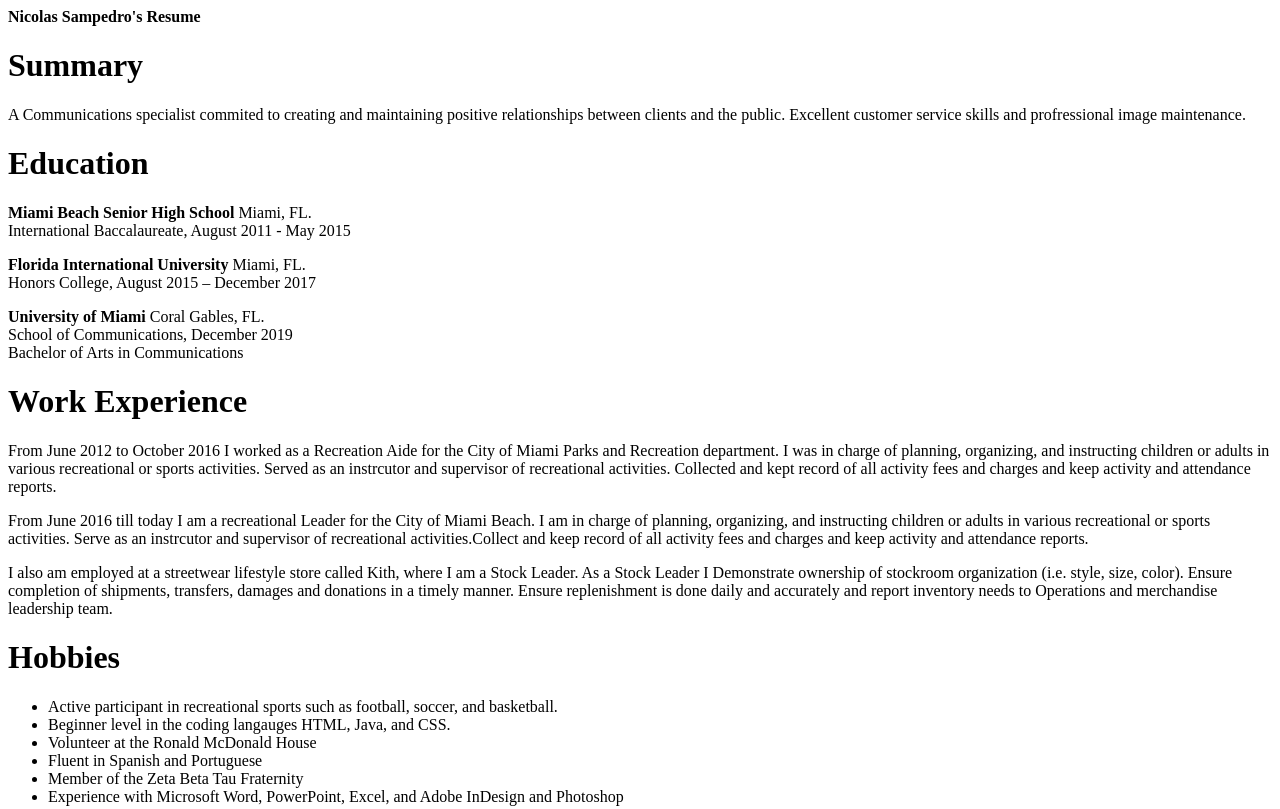
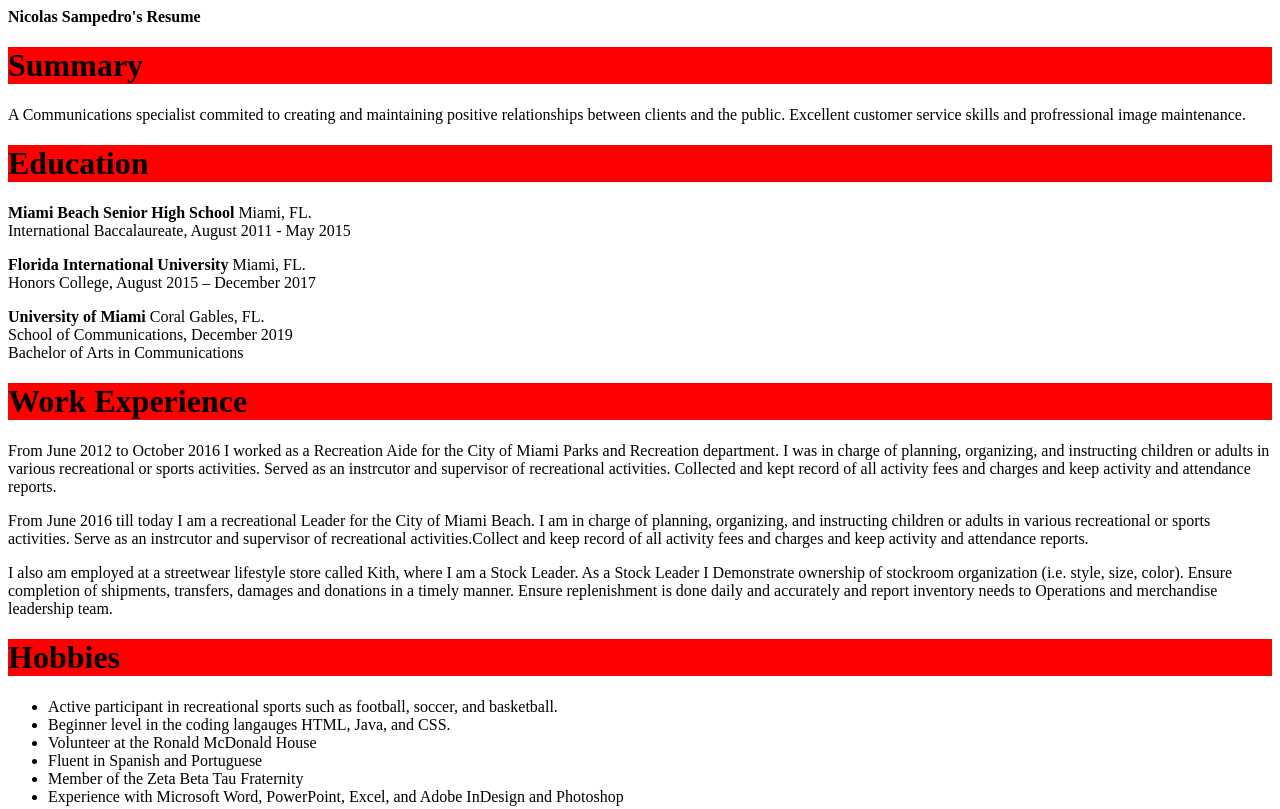
Before and after one commit to nsampedro/CIM111, a plain HTML site: page HW/Resume/index.html in a window 1280 px wide. Shown: the top 809 px of the page. Drawn offline with Linux system fonts and the light colour scheme.

Commit message:
css intro
added a css link and changed the color of headings

```diff
--- a/HW/Resume/index.html
+++ b/HW/Resume/index.html
@@ -5,6 +5,9 @@
     <meta name="author" content="Nicolas Sampedro">
     <meta name="description" content="Nicolas Sampedro's resume"
     <title><strong>Nicolas Sampedro's Resume</strong></title>
+
+<link rel="stylesheet"
+href="style.css">
 
   </head>
   <body>
@@ -28,6 +31,8 @@ and profressional image maintenance.
 <h1>Work Experience</h1>
 
 <div>
+
+  <div>
   <p> From June 2012 to October 2016 I worked as a Recreation Aide
 for the City of Miami Parks and Recreation department. I was in charge of
 planning, organizing, and instructing children or adults in various recreational
--- /dev/null
+++ b/HW/Resume/style.css
@@ -0,0 +1,3 @@
+h1 {
+  background-color: red;
+}
```
